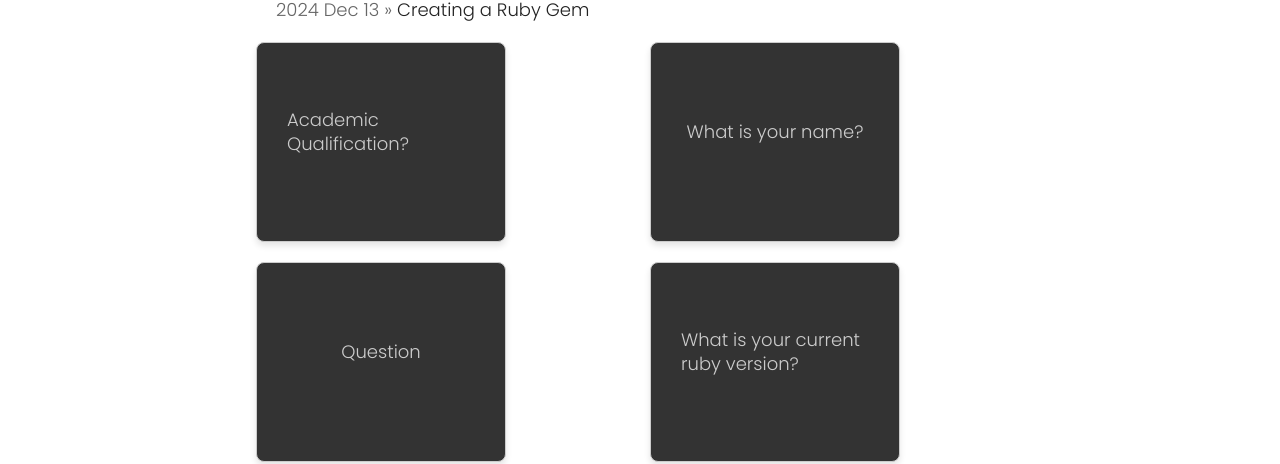
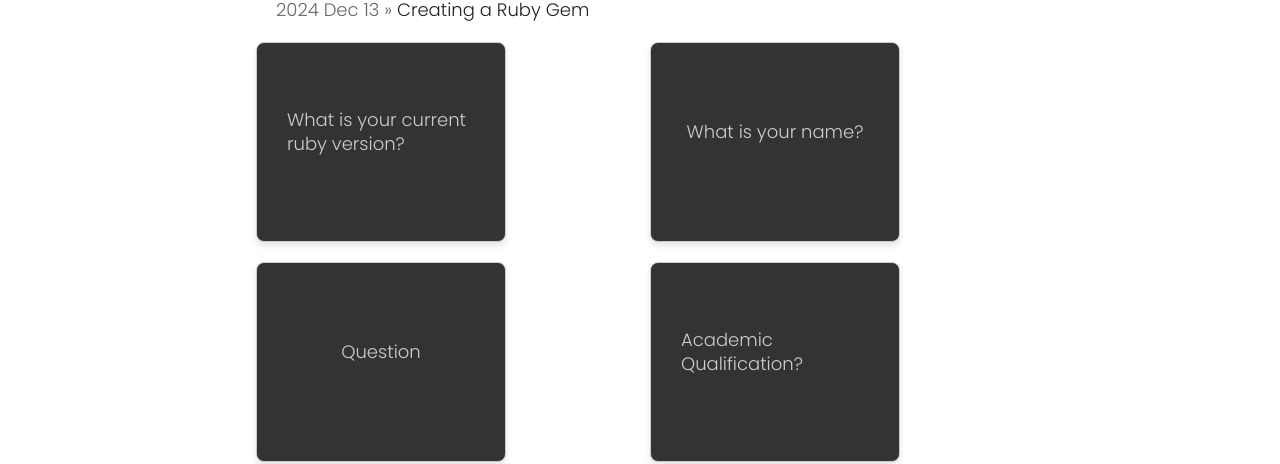
Before and after one commit to sumitpati7/blog, a Jekyll site: the page built from index.md, in a window 1280 px wide. Shown: the part 543-1007 px from the top of the page. Built offline with Jekyll 4.4.1, drawn with Linux system fonts in a browser that asks for light colours; nearby versions of some CDN libraries; some web fonts are replaced; comment, search, counter and statistics services are not loaded; part of the change alters nothing that is shown.

Commit message:
auto commit

```diff
--- a/index.md
+++ b/index.md
@@ -2,8 +2,8 @@
 layout: default
 title: SumitPati7
 flashcards:
-  - question: Academic Qualification?
-    answer: Bachelor in CSIT
+  - question: What is your current ruby version?
+    answer: 3\.3.4
 
   - question: What is your name?
     answer: My name is **Sumit Pati**.
@@ -11,8 +11,8 @@ flashcards:
   - question: Question
     answer: Answer
 
-  - question: What is your current ruby version?
-    answer: 3\.3.4
+  - question: Academic Qualification?
+    answer: Bachelor in CSIT
 
 ---
 # Hello There, I am Sumit Pati.
```
